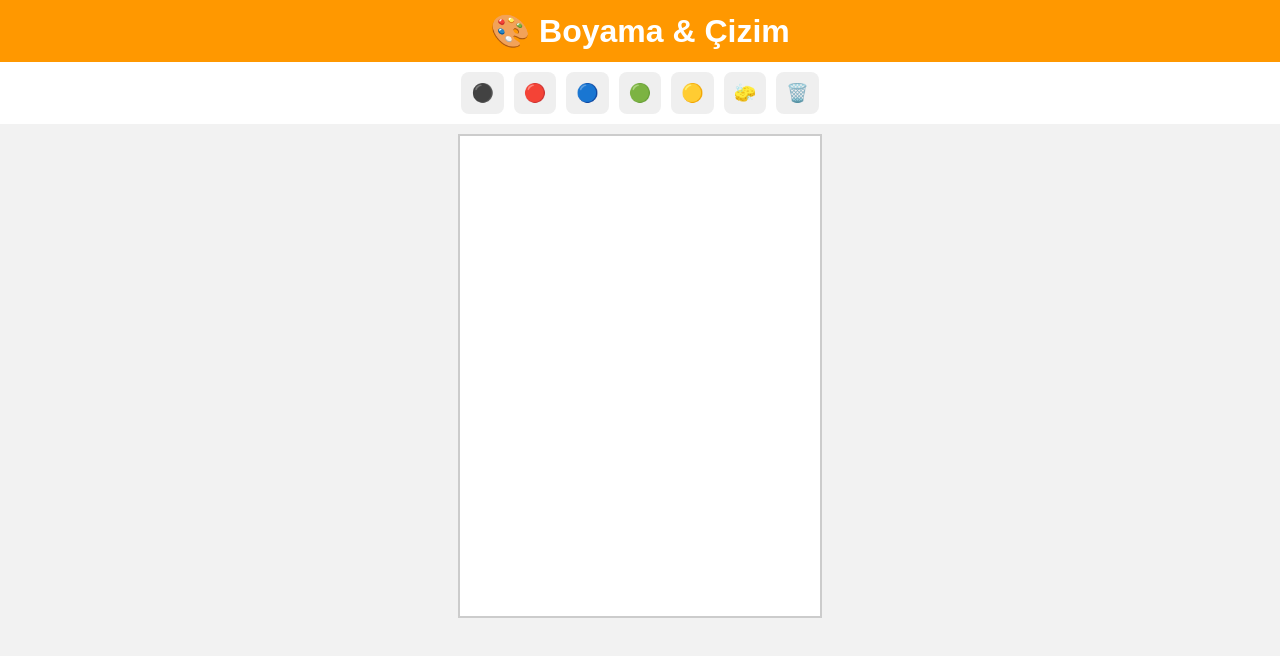
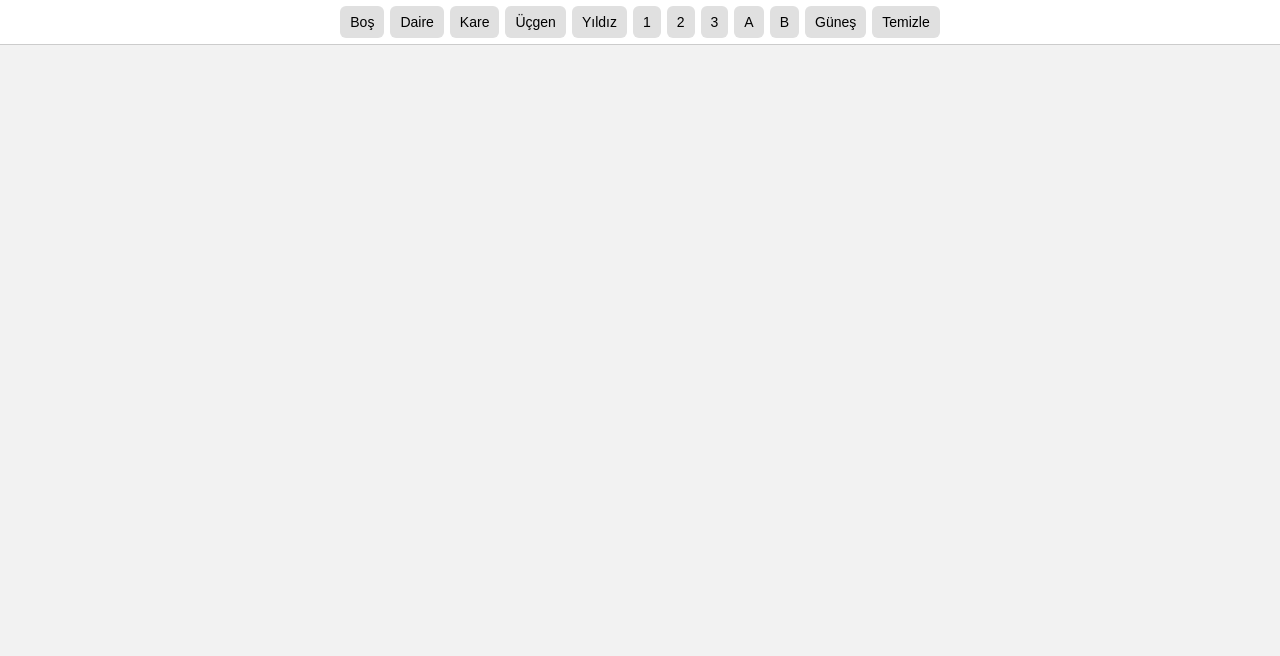
Before and after one commit to vanlibaran20-sketch/boyama-cizim, a plain HTML site: page index.html in a window 1280 px wide. Drawn offline with Linux system fonts and the light colour scheme.

Commit message:
Boyama ve çizim oyunu eklendi

```diff
--- a/index.html
+++ b/index.html
@@ -2,94 +2,198 @@
 <html lang="tr">
 <head>
 <meta charset="UTF-8">
-<title>Çocuklar İçin Boyama Oyunu</title>
+<title>Boyama ve Çizim</title>
 <meta name="viewport" content="width=device-width, initial-scale=1.0">
+
 <style>
 body {
   margin: 0;
   font-family: Arial, sans-serif;
   background: #f2f2f2;
-  text-align: center;
 }
-h1 {
-  background: #ff9800;
-  color: white;
-  margin: 0;
-  padding: 12px;
-}
-#tools {
+
+#toolbar {
+  background: #fff;
+  padding: 6px;
   display: flex;
   flex-wrap: wrap;
   justify-content: center;
-  gap: 10px;
-  padding: 10px;
-  background: #fff;
+  gap: 6px;
+  border-bottom: 1px solid #ccc;
 }
-button {
-  padding: 10px;
+
+#toolbar button {
+  padding: 8px 10px;
   border: none;
-  border-radius: 8px;
-  font-size: 18px;
+  border-radius: 6px;
+  background: #e0e0e0;
+  font-size: 14px;
   cursor: pointer;
 }
+
+#canvasWrap {
+  position: relative;
+}
+
 canvas {
-  background: white;
-  border: 2px solid #ccc;
-  margin-top: 10px;
-  touch-action: none;
+  position: absolute;
+  top: 0;
+  left: 0;
 }
 </style>
 </head>
+
 <body>
 
-<h1>🎨 Boyama & Çizim</h1>
-
-<div id="tools">
-  <button onclick="setColor('black')">⚫</button>
-  <button onclick="setColor('red')">🔴</button>
-  <button onclick="setColor('blue')">🔵</button>
-  <button onclick="setColor('green')">🟢</button>
-  <button onclick="setColor('yellow')">🟡</button>
-  <button onclick="erase()">🧽</button>
-  <button onclick="clearCanvas()">🗑️</button>
+<div id="toolbar">
+  <button onclick="setSkeleton('bos')">Boş</button>
+  <button onclick="setSkeleton('daire')">Daire</button>
+  <button onclick="setSkeleton('kare')">Kare</button>
+  <button onclick="setSkeleton('ucgen')">Üçgen</button>
+  <button onclick="setSkeleton('yildiz')">Yıldız</button>
+  <button onclick="setSkeleton('1')">1</button>
+  <button onclick="setSkeleton('2')">2</button>
+  <button onclick="setSkeleton('3')">3</button>
+  <button onclick="setSkeleton('A')">A</button>
+  <button onclick="setSkeleton('B')">B</button>
+  <button onclick="setSkeleton('gunes')">Güneş</button>
+  <button onclick="clearDraw()">Temizle</button>
 </div>
 
-<canvas id="canvas" width="360" height="480"></canvas>
+<div id="canvasWrap">
+  <canvas id="bg"></canvas>
+  <canvas id="draw"></canvas>
+</div>
 
 <script>
-const canvas = document.getElementById("canvas");
-const ctx = canvas.getContext("2d");
+const bg = document.getElementById("bg");
+const draw = document.getElementById("draw");
+const bgc = bg.getContext("2d");
+const dc = draw.getContext("2d");
 
-let drawing = false;
-let color = "black";
+function resize() {
+  bg.width = draw.width = window.innerWidth;
+  bg.height = draw.height = window.innerHeight - 60;
+}
+resize();
+window.onresize = resize;
 
-function setColor(c) {
-  color = c;
+function clearDraw() {
+  dc.clearRect(0,0,draw.width,draw.height);
 }
 
-function erase() {
-  color = "white";
+function clearBg() {
+  bgc.clearRect(0,0,bg.width,bg.height);
 }
 
-function clearCanvas() {
-  ctx.clearRect(0, 0, canvas.width, canvas.height);
+function setSkeleton(type) {
+  clearDraw();
+  clearBg();
+  bgc.strokeStyle = "#bbb";
+  bgc.lineWidth = 6;
+  bgc.lineCap = "round";
+  bgc.font = "300px Arial";
+  bgc.textAlign = "center";
+  bgc.textBaseline = "middle";
+
+  const cx = bg.width/2;
+  const cy = bg.height/2;
+
+  switch(type) {
+    case "daire":
+      bgc.beginPath();
+      bgc.arc(cx, cy, 200, 0, Math.PI*2);
+      bgc.stroke();
+      break;
+    case "kare":
+      bgc.strokeRect(cx-200, cy-200, 400, 400);
+      break;
+    case "ucgen":
+      bgc.beginPath();
+      bgc.moveTo(cx, cy-220);
+      bgc.lineTo(cx-220, cy+200);
+      bgc.lineTo(cx+220, cy+200);
+      bgc.closePath();
+      bgc.stroke();
+      break;
+    case "yildiz":
+      drawStar(cx, cy, 5, 200, 80);
+      break;
+    case "1":
+    case "2":
+    case "3":
+    case "A":
+    case "B":
+      bgc.strokeText(type, cx, cy);
+      break;
+    case "gunes":
+      bgc.beginPath();
+      bgc.arc(cx, cy, 140, 0, Math.PI*2);
+      bgc.stroke();
+      for(let i=0;i<12;i++){
+        bgc.beginPath();
+        bgc.moveTo(cx, cy);
+        bgc.lineTo(
+          cx + Math.cos(i*30*Math.PI/180)*240,
+          cy + Math.sin(i*30*Math.PI/180)*240
+        );
+        bgc.stroke();
+      }
+      break;
+    default:
+      break;
+  }
 }
 
-canvas.addEventListener("pointerdown", () => drawing = true);
-canvas.addEventListener("pointerup", () => drawing = false);
-canvas.addEventListener("pointerleave", () => drawing = false);
-canvas.addEventListener("pointermove", draw);
+function drawStar(cx, cy, spikes, outer, inner) {
+  let rot = Math.PI / 2 * 3;
+  let x = cx;
+  let y = cy;
+  let step = Math.PI / spikes;
+  bgc.beginPath();
+  bgc.moveTo(cx, cy - outer);
+  for (let i = 0; i < spikes; i++) {
+    x = cx + Math.cos(rot) * outer;
+    y = cy + Math.sin(rot) * outer;
+    bgc.lineTo(x, y);
+    rot += step;
+    x = cx + Math.cos(rot) * inner;
+    y = cy + Math.sin(rot) * inner;
+    bgc.lineTo(x, y);
+    rot += step;
+  }
+  bgc.closePath();
+  bgc.stroke();
+}
 
-function draw(e) {
-  if (!drawing) return;
-  const rect = canvas.getBoundingClientRect();
-  const x = e.clientX - rect.left;
-  const y = e.clientY - rect.top;
-  ctx.fillStyle = color;
-  ctx.beginPath();
-  ctx.arc(x, y, 6, 0, Math.PI * 2);
-  ctx.fill();
-}
+// ÇİZİM
+let drawing=false;
+draw.onmousedown = e => {drawing=true; dc.beginPath(); dc.moveTo(e.clientX,e.clientY-60);}
+draw.onmousemove = e => {
+  if(!drawing) return;
+  dc.lineTo(e.clientX,e.clientY-60);
+  dc.strokeStyle="#000";
+  dc.lineWidth=4;
+  dc.lineCap="round";
+  dc.stroke();
+};
+draw.onmouseup = ()=>drawing=false;
+
+draw.ontouchstart = e => {
+  drawing=true;
+  const t=e.touches[0];
+  dc.beginPath();
+  dc.moveTo(t.clientX,t.clientY-60);
+};
+draw.ontouchmove = e => {
+  if(!drawing) return;
+  const t=e.touches[0];
+  dc.lineTo(t.clientX,t.clientY-60);
+  dc.strokeStyle="#000";
+  dc.lineWidth=4;
+  dc.stroke();
+};
+draw.ontouchend = ()=>drawing=false;
 </script>
 
 </body>
```
